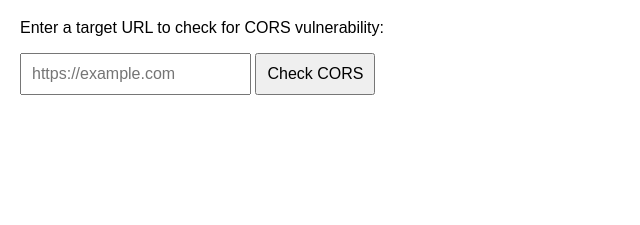
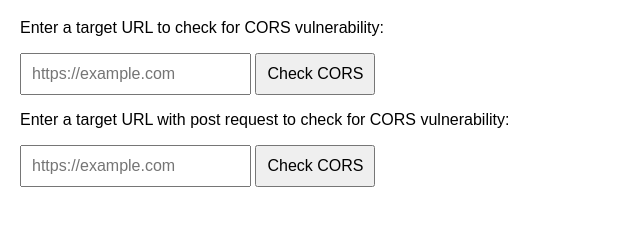
Before and after one commit to RedEye1003/cors, a plain HTML site: page index.html in a window 1280 px wide. Shown: the part 61-286 px from the top of the page, without its empty margins (0-640 px from the left). Drawn offline with Linux system fonts and the light colour scheme.

Commit message:
Update index.html

```diff
--- a/index.html
+++ b/index.html
@@ -27,5 +27,10 @@
     <button onclick="checkCORS()">Check CORS</button>
 
     <script src="script.js"></script>
+     <p>Enter a target URL with post request to check for CORS vulnerability:</p>
+    <input type="text" id="targetUrl" placeholder="https://example.com">
+    <button onclick="checkCORSpost()">Check CORS</button>
+
+    <script src="script1.js"></script>
 </body>
 </html>
```
